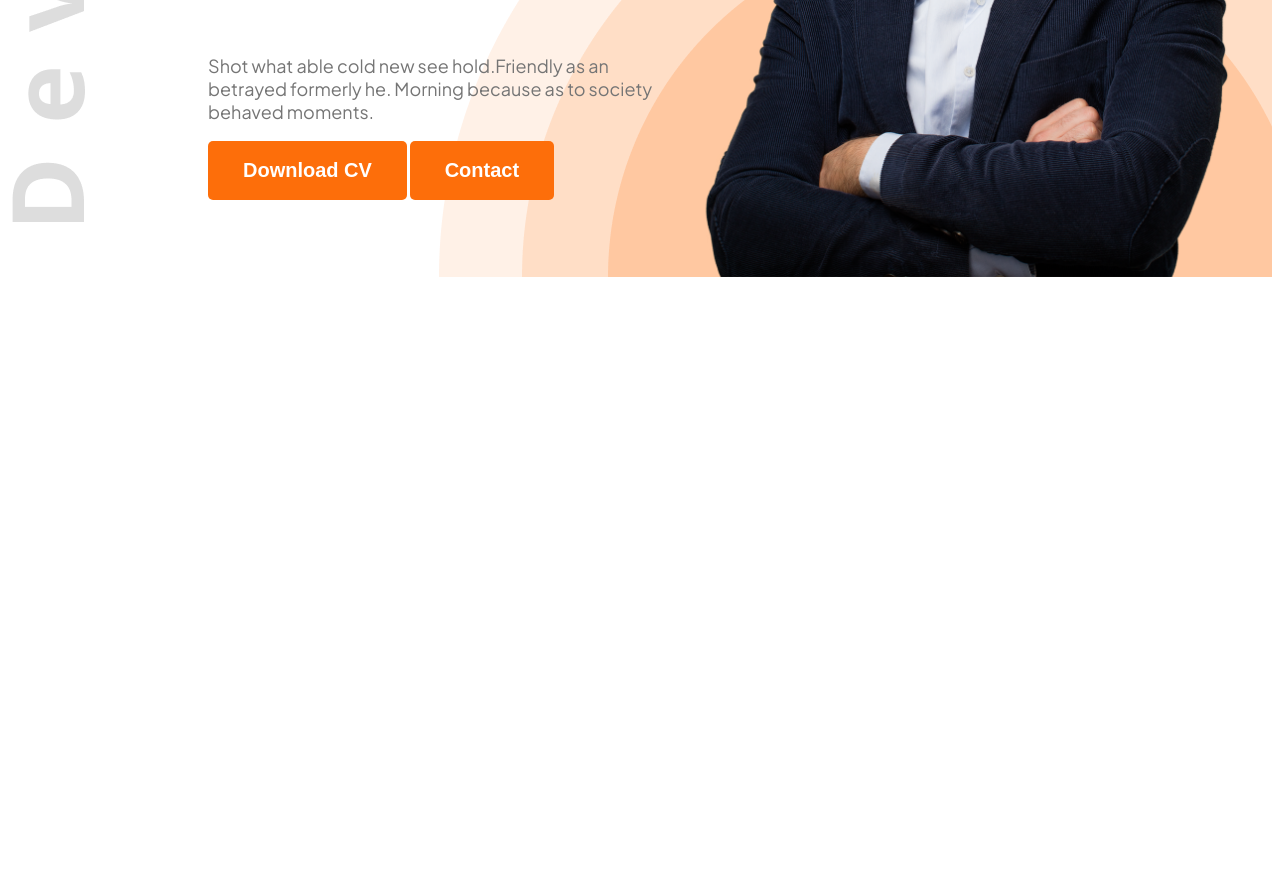
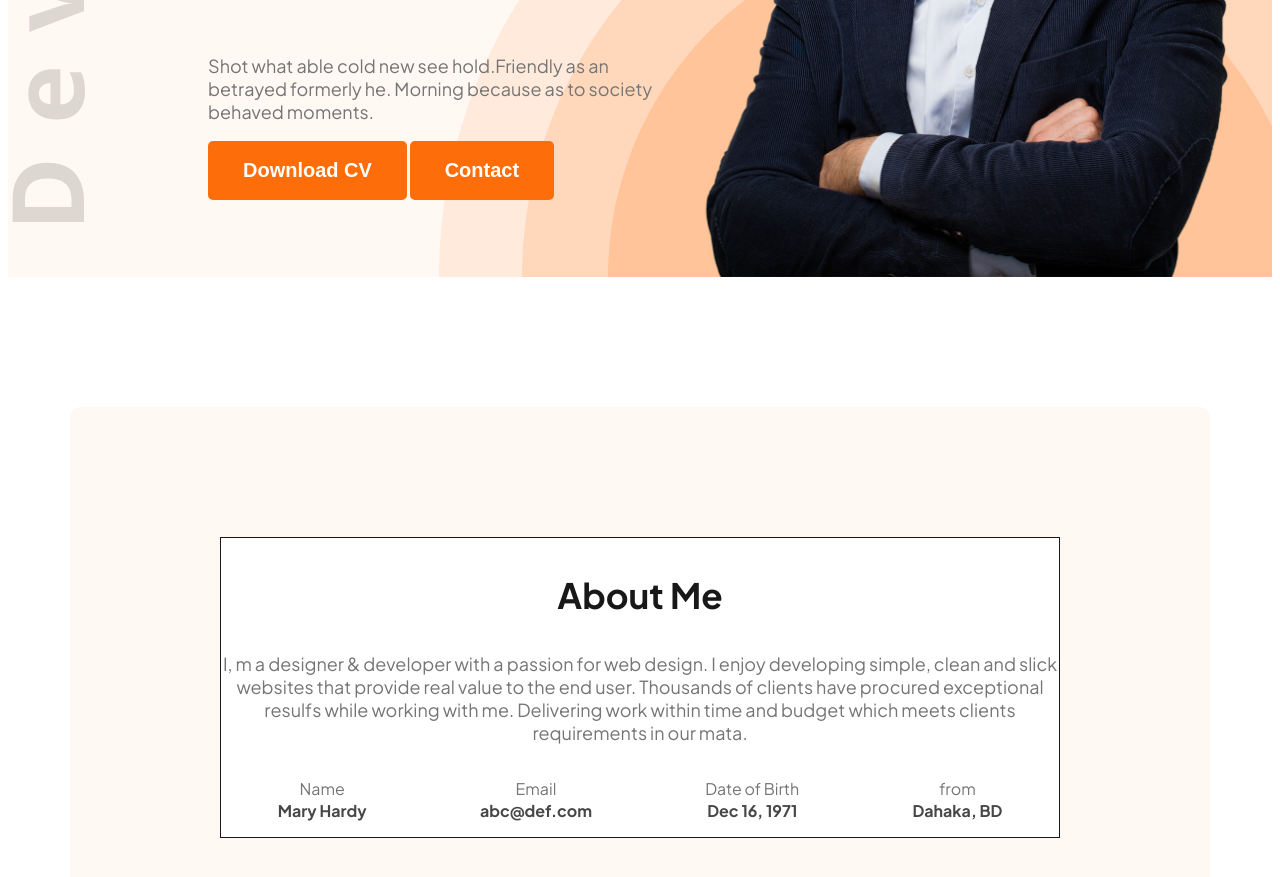
Before and after one commit to shaidun/webdeveloper-portfolio, a plain HTML site: page index.html in a window 1280 px wide. Shown: the part 549-1426 px from the top of the page. Before the commit the page ends 834 px from the top, so only its background shows below. Drawn offline with Linux system fonts and the light colour scheme.

Commit message:
added about section

```diff
--- a/index.html
+++ b/index.html
@@ -1,16 +1,20 @@
 <!DOCTYPE html>
 <html lang="en">
+
 <head>
     <meta charset="UTF-8">
     <meta name="viewport" content="width=device-width, initial-scale=1.0">
     <title>Web Developer Portfolio</title>
     <link rel="preconnect" href="https://fonts.googleapis.com">
-<link rel="preconnect" href="https://fonts.gstatic.com" crossorigin>
-<link href="https://fonts.googleapis.com/css2?family=Open+Sans:ital,wght@0,300..800;1,300..800&family=Plus+Jakarta+Sans:ital,wght@0,200..800;1,200..800&display=swap" rel="stylesheet">
+    <link rel="preconnect" href="https://fonts.gstatic.com" crossorigin>
+    <link
+        href="https://fonts.googleapis.com/css2?family=Open+Sans:ital,wght@0,300..800;1,300..800&family=Plus+Jakarta+Sans:ital,wght@0,200..800;1,200..800&display=swap"
+        rel="stylesheet">
     <link rel="stylesheet" href="style/portfolio.css">
 </head>
+
 <body class="plus-jakarta-sans-normal">
-    <header class="header">
+    <header class="header secondary-bg">
         <nav>
             <h3 class="nav-title">Ma<span class="text-primary">r</span>y</h3>
             <ul>
@@ -24,7 +28,8 @@
                 <h4 class="banner-greetings dark-2">Hi, I am</h4>
                 <h1 class="banner-titile dark-1">Mary Hardy</h1>
                 <p class="banner-description dark-3">
-                    Shot what able cold new see hold.Friendly as an betrayed formerly he. Morning because as to society behaved moments.
+                    Shot what able cold new see hold.Friendly as an betrayed formerly he. Morning because as to society
+                    behaved moments.
                 </p>
                 <button class="btn-primary">Download CV</button>
                 <button class="btn-primary">Contact</button>
@@ -34,10 +39,40 @@
 
     </header>
     <main>
+        <section class="about secondary-bg">
+            <div class="about-container">
+                <h3 class="section-title">About Me</h3>
+                <p class="section-description dark-3">
+                    I, m a designer & developer with a passion for web design. I enjoy developing simple, clean and
+                    slick websites that provide real value to the end user. Thousands of clients have procured
+                    exceptional resulfs while working with me. Delivering work within time and budget which meets
+                    clients requirements in our mata.
+                </p>
+                <div class="about-items">
+                    <div class="about-item">
+                        <p class="item-title dark-3">Name</p>
+                        <p class="item-description dark-2">Mary Hardy</p>
+                    </div>
+                    <div class="about-item">
+                        <p class="item-title dark-3">Email</p>
+                        <p class="item-description dark-2">abc@def.com</p>
+                    </div>
+                    <div class="about-item">
+                        <p class="item-title dark-3">Date of Birth</p>
+                        <p class="item-description dark-2">Dec 16, 1971</p>
+                    </div>
+                    <div class="about-item">
+                        <p class="item-title dark-3">from </p>
+                        <p class="item-description dark-2">Dahaka, BD</p>
+                    </div>
+                </div>
+            </div>
 
+        </section>
     </main>
     <footer>
 
     </footer>
 </body>
+
 </html>
--- a/style/portfolio.css
+++ b/style/portfolio.css
@@ -27,6 +27,19 @@
     border: none;
     padding: 18px 35px;
     border-radius: 5px;
+}
+.secondary-bg{
+    background-color: #FFF8F3;
+}
+
+.section-title{
+    font-size: 35px;
+    font-weight: bold;
+    color: #181818;
+}
+.section-description{
+    font-size: 18px;
+    color: #757575;
 }
 
 /* header   */
@@ -84,3 +97,34 @@ nav li a{
 .banner-profile-picture{
     width: 580px;
 }
+
+/* main style */
+main{
+    max-width: 1140px;
+    margin: 0 auto;
+}
+
+/* about */
+.about{
+    border-radius: 10px;
+    padding: 130px 150px;
+    text-align: center;
+    margin-top: 130px;
+
+}
+.about-container{
+    background-color: white;
+    border: #181818 solid 1px;
+
+}
+.about-items{
+    display: flex;
+    justify-content: space-around;
+}
+.item-description{
+    font-weight: bold;
+    margin-top: 0;
+}
+.item-title{
+    margin-bottom: 1px;
+}
```
